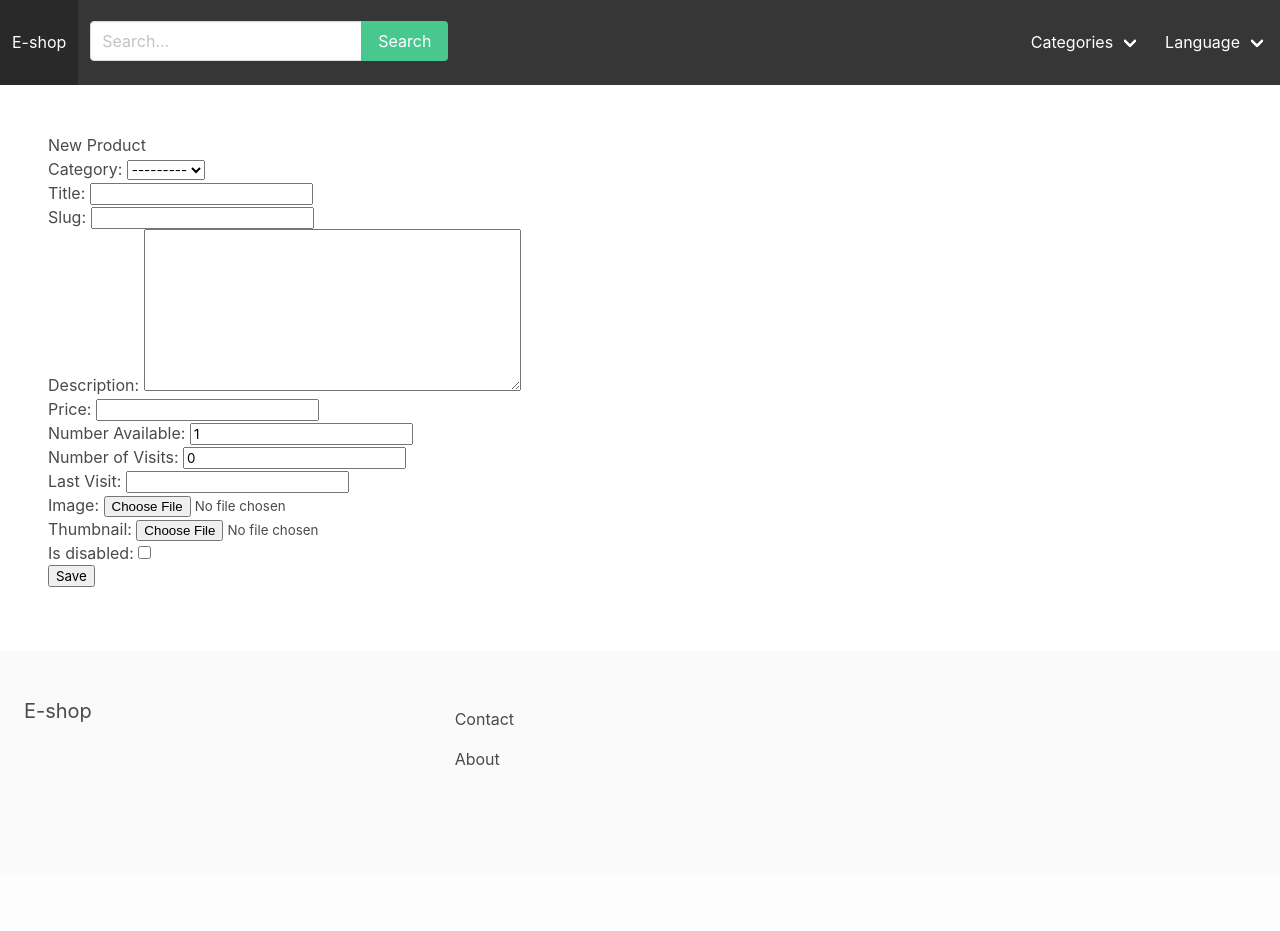
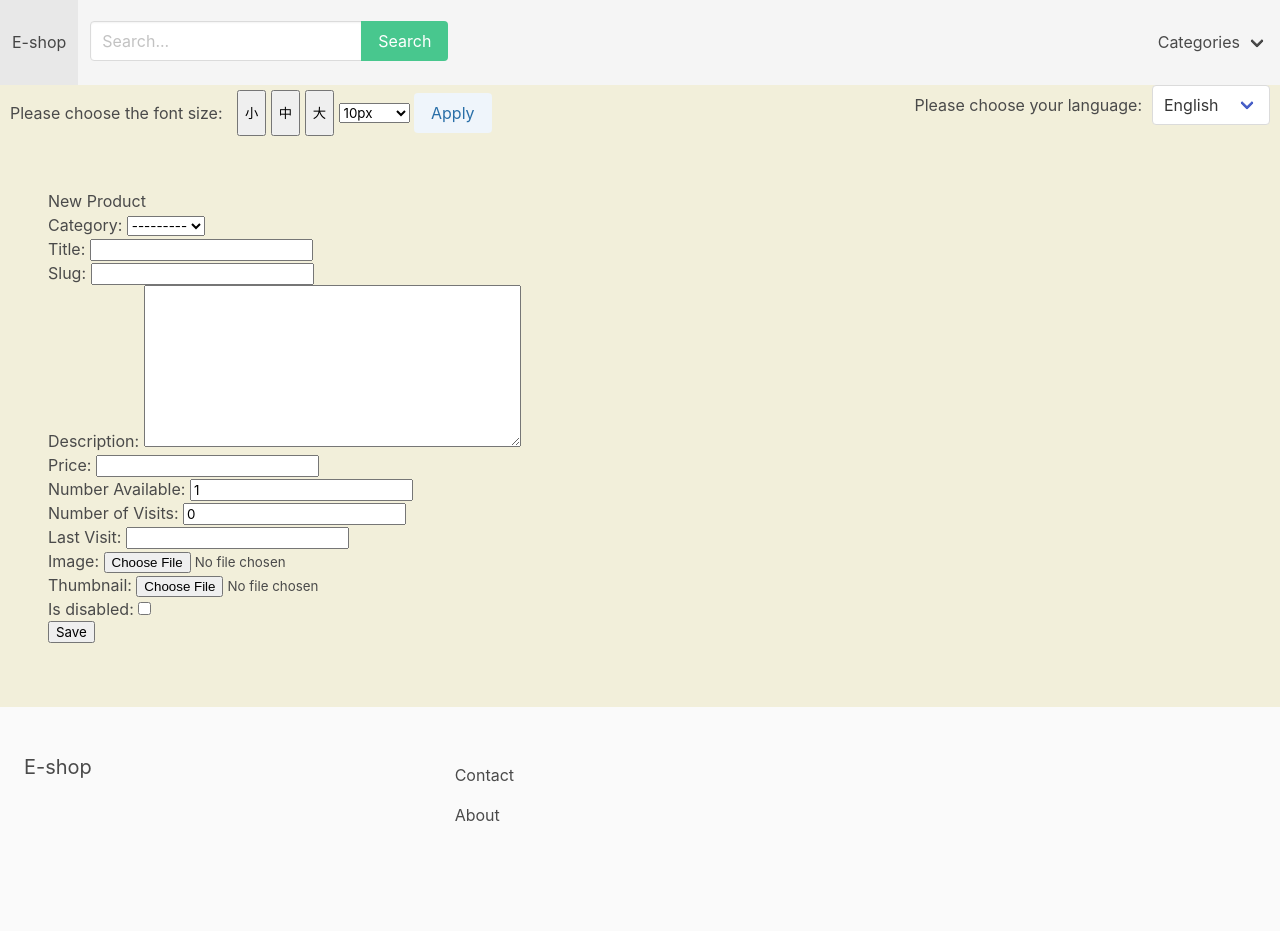
Before and after one commit to FoxGoName/pythonProject2, a Django app: page /productManager/add/ in a window 1280 px wide. Before the commit the page ends 765 px from the top, so only its background shows below. Run offline with Django 3.2, Linux system fonts and the light colour scheme; data comes from the database, SQL or seed files in the repository; both versions use the stored data as it was after the commit.

Commit message:
managerBase layout and color

```diff
--- a/apps/core/templates/managerBase.html
+++ b/apps/core/templates/managerBase.html
@@ -6,10 +6,19 @@
 		<meta name="viewport" content="width=device-width, initial-scale=1">
 		<title>{% block title %}{% endblock %}E-shop</title>
 		<link rel="stylesheet" href="https://cdn.jsdelivr.net/npm/bulma@0.9.0/css/bulma.min.css">
+		<style>
+			{% comment %} .navbar{
+			background-color: #F99A52
+			} {% endcomment %}
+			body{
+			background-color: #f2efda
+			}
+		</style>
 	</head>
 
 	<body>
-		<nav class="navbar is-dark">
+	 <div id="content" style="font-size: 16px;">
+		<nav class="navbar is-light">
 			<div class="navbar-brand">
 				<a class="navbar-item" href="{% url 'productManager' %}">{% trans 'E-shop' %}</a>
 
@@ -55,12 +64,41 @@
 					  		</div>
 						</div>
 					</div>
+				</div>
+
+			</div>
+
+        </nav>
+
+		<div style="display: flex; justify-content: space-between; align-items: center; margin-right: 10px; margin-left: 10px;">
+			<div style="text-align: left;">
+			  <span style="display: inline-block; vertical-align: middle; line-height: 40px; margin-right: 10px;" data-translate="{% trans 'Please choose the font size' %}">{% trans 'Please choose the font size' %}:</span>
+			  <button id="small-font" style="vertical-align: middle; line-height: 40px;">小</button>
+			  <button id="medium-font" style="vertical-align: middle; line-height: 40px;">中</button>
+			  <button id="large-font" style="vertical-align: middle; line-height: 40px;">大</button>
+			  {% comment %} <span style="display: inline-block; vertical-align: middle; line-height: 40px; margin-right: 10px;">Please choose the font size:</span> {% endcomment %}
+			  <select id="font-select" style="vertical-align: middle; line-height: 40px;">
+				<option value="10px">10px</option>
+				<option value="12px">12px</option>
+				<option value="14px">14px</option>
+				<option value="16px">16px</option>
+				<option value="18px">18px</option>
+				<option value="20px">20px</option>
+				<option value="22px">22px</option>
+				<option value="24px">24px</option>
+				<option value="26px">26px</option>
+				<option value="28px">28px</option>
+				<option value="30px">30px</option>
+				<option value="custom">Custom</option>
+			  </select>
+			  <input type="text" id="custom-font-size" style="display: none; width: auto; margin-left: 10px; vertical-align: middle; line-height: 20px;" placeholder="Custom size (px)">
+			  <button id="apply-font-size" style="vertical-align: middle; line-height: 20px;" class="button is-info is-light" data-translate="{% trans 'Apply' %}">{% trans 'Apply' %}</button>
+			</div>
 
 
-					<div class="navbar-item has-dropdown is-hoverable">
-						<a href="#" class="navbar-link">Language</a>
-						<div class="navbar-dropdown">
-					  		<form class="navbar-item" action="{% url 'set_language' %}" method="post">
+			<div style="text-align: right;">
+			  <span style="display: inline-block; vertical-align: middle; line-height: 40px; margin-right: 10px;" data-translate="{% trans 'Please choose your language' %}">{% trans 'Please choose your language' %}:</span>
+			  <form class="form-inline ml-auto" action="{% url 'set_language' %}" method="post" style="float: right;">
 				{% csrf_token %}
 				<div class="select">
 				  <select name="language" onchange="this.form.submit()">
@@ -77,11 +115,6 @@
 			  </form>
 			</div>
 		</div>
-				</div>
-
-			</div>
-
-        </nav>
 
 		<section class="section">
 			{% block content %}
@@ -100,7 +133,97 @@
 				</div>
 			</div>
 		</footer>
+	 </div>
 		<script src="https://cdn.jsdelivr.net/npm/vue/dist/vue.js"></script>
+
+		<script>
+    		// 检查本地存储中是否有字体大小设置
+    		var fontSize = localStorage.getItem('fontSize');
+    		if (fontSize) {
+        		document.getElementById('content').style.fontSize = fontSize;
+    		}
+
+			document.getElementById('small-font').addEventListener('click', function() {
+				document.getElementById('content').style.fontSize = '10px';
+				// 将选择的字体大小保存到本地存储
+				localStorage.setItem('fontSize', '10px');
+			});
+
+			document.getElementById('medium-font').addEventListener('click', function() {
+				document.getElementById('content').style.fontSize = '16px';
+				localStorage.setItem('fontSize', '16px');
+			});
+
+			document.getElementById('large-font').addEventListener('click', function() {
+				document.getElementById('content').style.fontSize = '22px';
+				localStorage.setItem('fontSize', '22px');
+			});
+
+    		document.getElementById('font-select').addEventListener('change', function() {
+				var selectedValue = this.value;
+				if (selectedValue === 'custom') {
+					document.getElementById('custom-font-size').style.display = 'inline-block';
+					document.getElementById('apply-font-size').style.display = 'inline-block'; // 显示"Apply"按钮
+				} else {
+					document.getElementById('custom-font-size').style.display = 'none';
+					document.getElementById('apply-font-size').style.display = 'none'; // 隐藏"Apply"按钮
+					document.getElementById('content').style.fontSize = selectedValue;
+					// 将选择的字体大小保存到本地存储
+					localStorage.setItem('fontSize', selectedValue);
+				}
+			});
+
+			document.getElementById('apply-font-size').addEventListener('click', function() {
+				var customFontSize = document.getElementById('custom-font-size').value;
+				if (customFontSize) {
+					document.getElementById('content').style.fontSize = customFontSize;
+					// 将选择的字体大小保存到本地存储
+					localStorage.setItem('fontSize', customFontSize);
+				}
+			});
+
+			window.addEventListener('DOMContentLoaded', function() {
+				var fontSize = localStorage.getItem('fontSize');
+				if (fontSize) {
+				  document.getElementById('content').style.fontSize = fontSize;
+				  if (fontSize === 'custom') {
+					document.getElementById('apply-font-size').style.display = 'none';
+					document.getElementById('font-select').value = 'custom'; // 设置字体大小选择框的选中值为'custom'
+					document.getElementById('custom-font-size').style.display = 'inline-block';
+				  } else {
+					document.getElementById('apply-font-size').style.display = 'none';
+					document.getElementById('font-select').value = fontSize; // 设置字体大小选择框的选中值为之前保存的大小
+					document.getElementById('custom-font-size').style.display = 'none';
+				  }
+				}
+			});
+
+    		var elements = document.querySelectorAll('[data-translate]');
+
+    		elements.forEach(function(element) {
+        		var speechReported = false;
+
+        		function handleMouseEnter() {
+            		if (!speechReported) {
+                		timeoutId = setTimeout(function() {
+							var text = element.getAttribute('data-translate');
+							var speech = new SpeechSynthesisUtterance(text);
+							speechSynthesis.speak(speech);
+							speechReported = true;
+						}, 2000);
+            		}
+        		}
+
+        		function handleMouseLeave() {
+					clearTimeout(timeoutId);
+            		speechReported = false;
+        		}
+
+        		element.addEventListener('mouseenter', handleMouseEnter);
+        		element.addEventListener('mouseleave', handleMouseLeave);
+    		});
+		</script>
+
 		{% block scripts %}
 		{% endblock %}
 	</body>
```
Also changed, not shown: db.sqlite3. Lines whose indentation alone changed are shown as unchanged.
